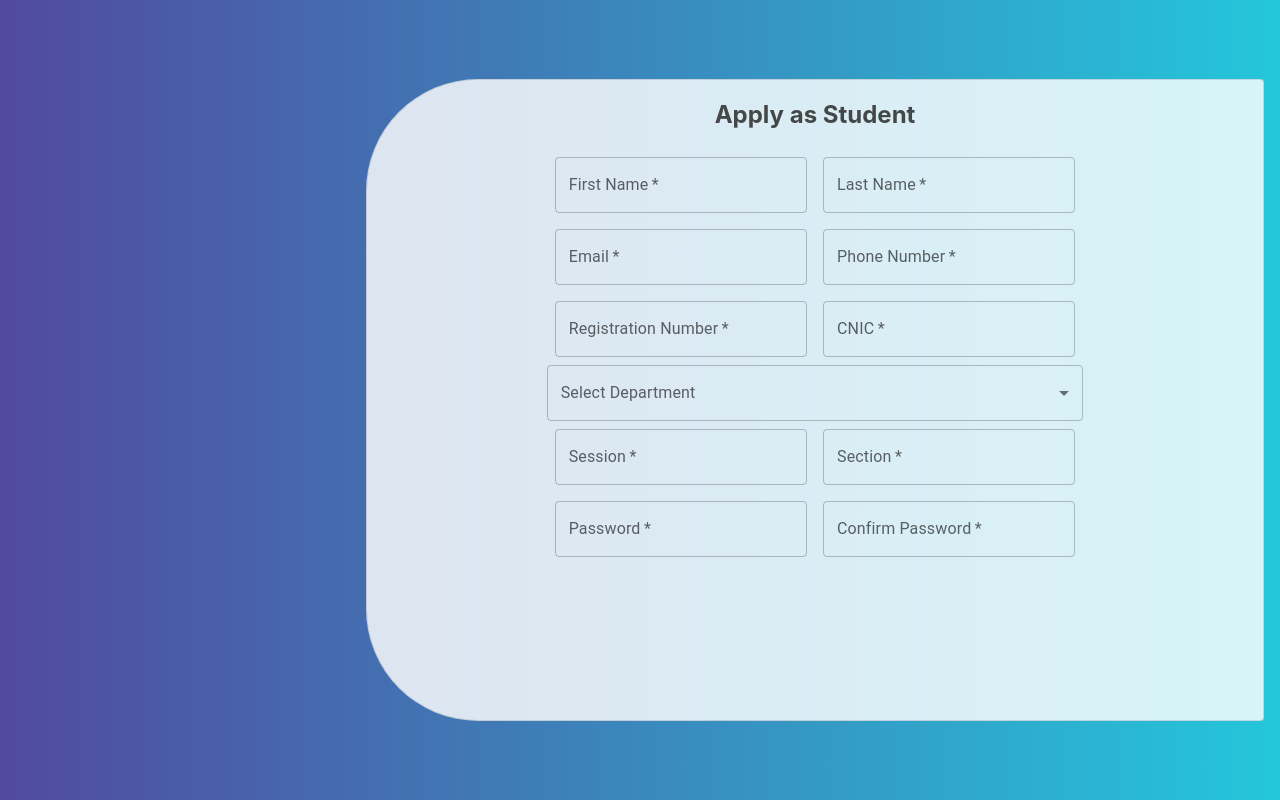
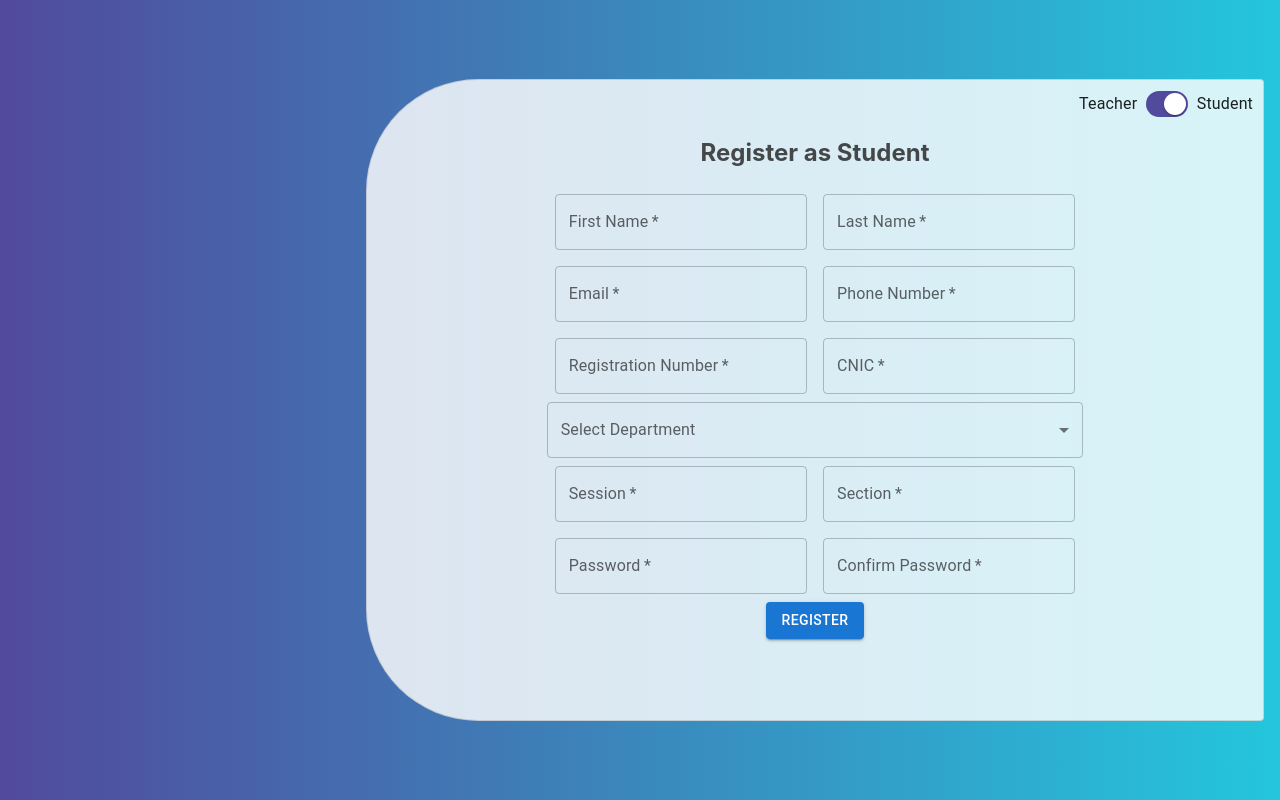
Before and after one commit to mehsaandev/SE-LAB_Project_G2, a React (Create React App) app: page / in a window 1280 px wide. Built offline with nearby package versions, Linux system fonts and the light colour scheme.

Commit message:
Register Page and Github Pages Config

```diff
--- a/package.json
+++ b/package.json
@@ -2,6 +2,7 @@
   "name": "se-lab_project_g2",
   "version": "0.1.0",
   "private": true,
+  "homepage": "http://mehsaandev.github.io/LAB_Project_G2",
   "dependencies": {
     "@emotion/react": "^11.10.5",
     "@emotion/styled": "^11.10.5",
@@ -16,6 +17,8 @@
   },
   "scripts": {
     "start": "react-scripts start",
+    "predeploy": "npm run build",
+    "deploy": "gh-pages -d build",
     "build": "react-scripts build",
     "test": "react-scripts test",
     "eject": "react-scripts eject"
@@ -37,5 +40,8 @@
       "last 1 firefox version",
       "last 1 safari version"
     ]
+  },
+  "devDependencies": {
+    "gh-pages": "^4.0.0"
   }
 }
--- a/src/App.css
+++ b/src/App.css
@@ -1,8 +1,4 @@
 .App{
-  display: flex;
-  justify-content: right;
-  align-items: center;
+
   height: 100vh;
-
-
 }
--- a/src/App.js
+++ b/src/App.js
@@ -1,5 +1,5 @@
 import "./App.css";
-import Login from "./Components/Login";
+import Auth from "./Components/Authentication/AuthPage";
 
 import LinearProgress from "@mui/material/LinearProgress";
 import Box from "@mui/material/Box";
@@ -15,7 +15,7 @@ function App() {
         <p style={{fontStyle: 'italic'}}>Your Machine is not worthy enough to load this project</p>
       </header> */}
 
-      <Login/>
+      <Auth/>
     </div>
   );
 }
--- a/src/Components/Login.css
+++ b/src/Components/Authentication/AuthForm.css
@@ -1,10 +1,8 @@
 .paperDesign{
-    height: 80%;
+    min-height: 80%;
     width: 70%;
+    margin-right: 1rem;
 
-    /* display: flex;
-    justify-content: center; */
-    margin-right: 1rem;
 }
 
 .title{
--- /dev/null
+++ b/src/Components/Authentication/AuthPage.css
@@ -0,0 +1,6 @@
+.authPage{
+    display: flex;
+    justify-content: right;
+    align-items: center;
+    height: 100vh;
+}
--- /dev/null
+++ b/src/Components/Authentication/AuthPage.js
@@ -0,0 +1,38 @@
+import React, { useState } from "react";
+import Register from "./RegisterAuth";
+import ToggleButton from "../Custom Buttons/ToggleButton";
+import { Paper } from "@mui/material";
+
+import "./AuthPage.css";
+import "./AuthForm.css";
+const AuthPage = () => {
+  const [userType, setUserType] = useState(true);
+  const [authType, setAuthType] = useState(false);
+
+  return (
+    <div className="authPage">
+      <Paper
+        className="paperDesign"
+        variant="outlined"
+        style={{
+          borderStartStartRadius: "7rem",
+          borderEndStartRadius: "7rem",
+          backgroundColor: "rgb(255 255 255 / 82%)",
+        }}
+      >
+        <div
+          style={{ display: "flex", justifyContent: "right", margin: "10px" }}
+        >
+          <ToggleButton setType={setUserType} type={userType}/>
+        </div>
+        <h2 className="title">
+          Register as {userType ? "Student" : "Teacher"}
+        </h2>
+
+        <Register userType={userType} />
+      </Paper>
+    </div>
+  );
+};
+
+export default AuthPage;
--- a/src/Components/Login.js
+++ b/src/Components/Authentication/LoginAuth.js
@@ -1,6 +1,6 @@
 import React, { useState } from "react";
 import { Paper, TextField, Box, Select, MenuItem,FormControl, InputLabel } from "@mui/material";
-import "./Login.css";
+import "./AuthForm.css";
 const Login = () => {
   const [toggleLoginType, setToggleLoginType] = useState(1);
   return (
@@ -102,6 +102,7 @@ const Login = () => {
                   type={"password"}
                 />
               </div>
+              <Button variant="contained">Contained</Button>
             </Box>
           </form>
         </div>
--- /dev/null
+++ b/src/Components/Authentication/RegisterAuth.js
@@ -0,0 +1,120 @@
+import React, { useState } from "react";
+import {
+  Paper,
+  TextField,
+  Box,
+  Select,
+  MenuItem,
+  FormControl,
+  InputLabel,
+  Button,
+} from "@mui/material";
+import "./AuthForm.css";
+const RegisterAuth = ({userType}) => {
+  return (
+    <>
+      <div className="authForm">
+        <form>
+          <Box
+            sx={{
+              "& .MuiTextField-root": { m: 1, width: "25ch" },
+            }}
+          >
+            <div>
+              <TextField required id="outlined-required" label="First Name" />
+              <TextField required id="outlined-required" label="Last Name" />
+            </div>
+            <div>
+              <TextField
+                required
+                id="outlined-required"
+                label="Email"
+                type={"email"}
+              />
+              <TextField required id="outlined-required" label="Phone Number" />
+            </div>
+            <div>
+              {userType ? (
+
+                <TextField
+                  required
+                  id="outlined-required"
+                  label="Registration Number"
+                />
+              ) : (
+                <TextField
+                required
+                id="outlined-required"
+                label="Teacher ID"
+              />
+              )}
+              <TextField required id="outlined-required" label="CNIC" />
+            </div>
+          </Box>
+          <Box>
+            <FormControl fullWidth>
+              <InputLabel id="demo-simple-select-fullwidth-label">
+                Select Department
+              </InputLabel>
+              <Select
+                labelId="demo-simple-select-fullwidth-label"
+                id="demo-simple-select-fullwidth"
+                fullWidth
+                // value={age}
+                // onChange={handleChange}
+
+                label="Select Department"
+              >
+                <MenuItem value="">
+                  <em>None</em>
+                </MenuItem>
+                <MenuItem value={10}>Twenty</MenuItem>
+                <MenuItem value={21}>Twenty one</MenuItem>
+                <MenuItem value={22}>Twenty one and a half</MenuItem>
+              </Select>
+            </FormControl>
+          </Box>
+
+          <Box
+            sx={{
+              "& .MuiTextField-root": { m: 1, width: "25ch" },
+            }}
+          >
+            {userType && (
+
+            <div>
+              <TextField
+                required
+                id="outlined-required"
+                type={"Number"}
+                label="Session"
+              />
+              <TextField required id="outlined-required" label="Section" />
+            </div>
+            )}
+
+            <div>
+              <TextField
+                required
+                id="outlined-required"
+                label="Password"
+                type={"password"}
+              />
+              <TextField
+                required
+                id="outlined-required"
+                label="Confirm Password"
+                type={"password"}
+              />
+            </div>
+            <div style={{display: 'flex', justifyContent: 'center'}}>
+              <Button variant="contained" style={{marginBottom: '5px'}}>Register</Button>
+            </div>
+          </Box>
+        </form>
+      </div>
+    </>
+  );
+};
+
+export default RegisterAuth;
--- /dev/null
+++ b/src/Components/Custom Buttons/ToggleButton.js
@@ -0,0 +1,75 @@
+import React from 'react'
+import { styled } from '@mui/material/styles';
+import Stack from '@mui/material/Stack';
+import Typography from '@mui/material/Typography';
+import Switch, { SwitchProps } from '@mui/material/Switch';
+import FormControlLabel from '@mui/material/FormControlLabel';
+
+const ToggleButton = ({setType, type}) => {
+
+
+    const IOSSwitch = styled((props ) => (
+        <Switch focusVisibleClassName=".Mui-focusVisible" disableRipple {...props} />
+      ))(({ theme }) => ({
+        width: 42,
+        height: 26,
+        padding: 0,
+        '& .MuiSwitch-switchBase': {
+          padding: 0,
+          margin: 2,
+          transitionDuration: '300ms',
+          '&.Mui-checked': {
+            transform: 'translateX(16px)',
+            color: '#fff',
+            '& + .MuiSwitch-track': {
+              backgroundColor: theme.palette.mode === 'dark' ? '#514a9d' : '#514a9d',
+              opacity: 1,
+              border: 0,
+            },
+            '&.Mui-disabled + .MuiSwitch-track': {
+              opacity: 0.5,
+            },
+          },
+          '&.Mui-focusVisible .MuiSwitch-thumb': {
+            color: '#33cf4d',
+            border: '6px solid #fff',
+          },
+          '&.Mui-disabled .MuiSwitch-thumb': {
+            color:
+              theme.palette.mode === 'light'
+                ? theme.palette.grey[100]
+                : theme.palette.grey[600],
+          },
+          '&.Mui-disabled + .MuiSwitch-track': {
+            opacity: theme.palette.mode === 'light' ? 0.7 : 0.3,
+          },
+        },
+        '& .MuiSwitch-thumb': {
+          boxSizing: 'border-box',
+          width: 22,
+          height: 22,
+        },
+        '& .MuiSwitch-track': {
+          borderRadius: 26 / 2,
+          backgroundColor: theme.palette.mode === 'light' ? '#E9E9EA' : '#39393D',
+          opacity: 1,
+          transition: theme.transitions.create(['background-color'], {
+            duration: 500,
+          }),
+        },
+      }));
+
+  return (
+    <Stack direction="row" spacing={1} alignItems="center"  >
+    <Typography>Teacher</Typography>
+    <FormControlLabel
+        control={<IOSSwitch sx={{ m: 0.1 }} checked={type} defaultChecked  onChange={(e)=>setType(e.target.checked)} />}
+
+
+      />
+    <Typography>Student</Typography>
+  </Stack>
+  )
+}
+
+export default ToggleButton
```
Also changed, not shown: src/Components/SignUp.js (deleted, +0 -9 lines), 1 other file (tests, documents, lock files or other folders).
